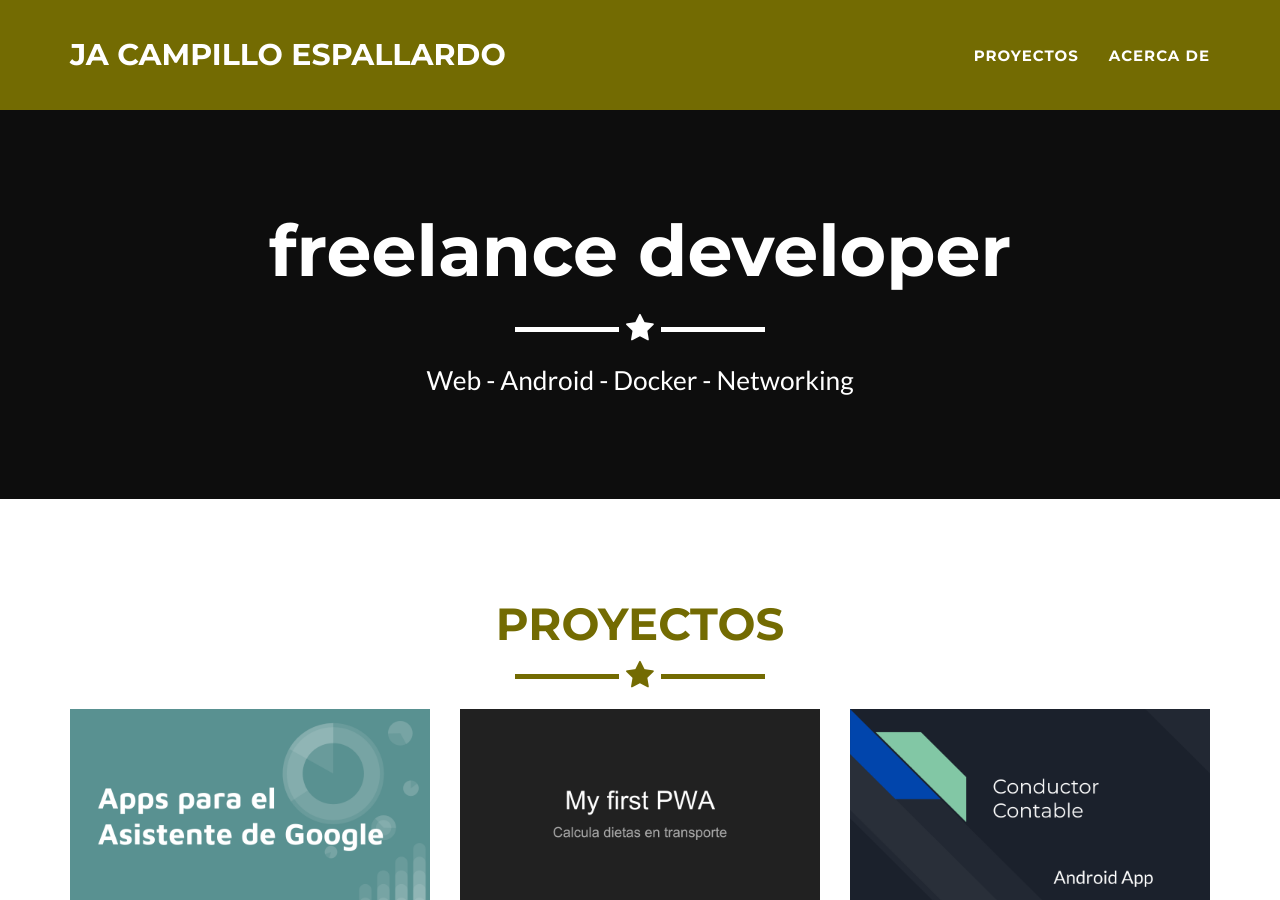
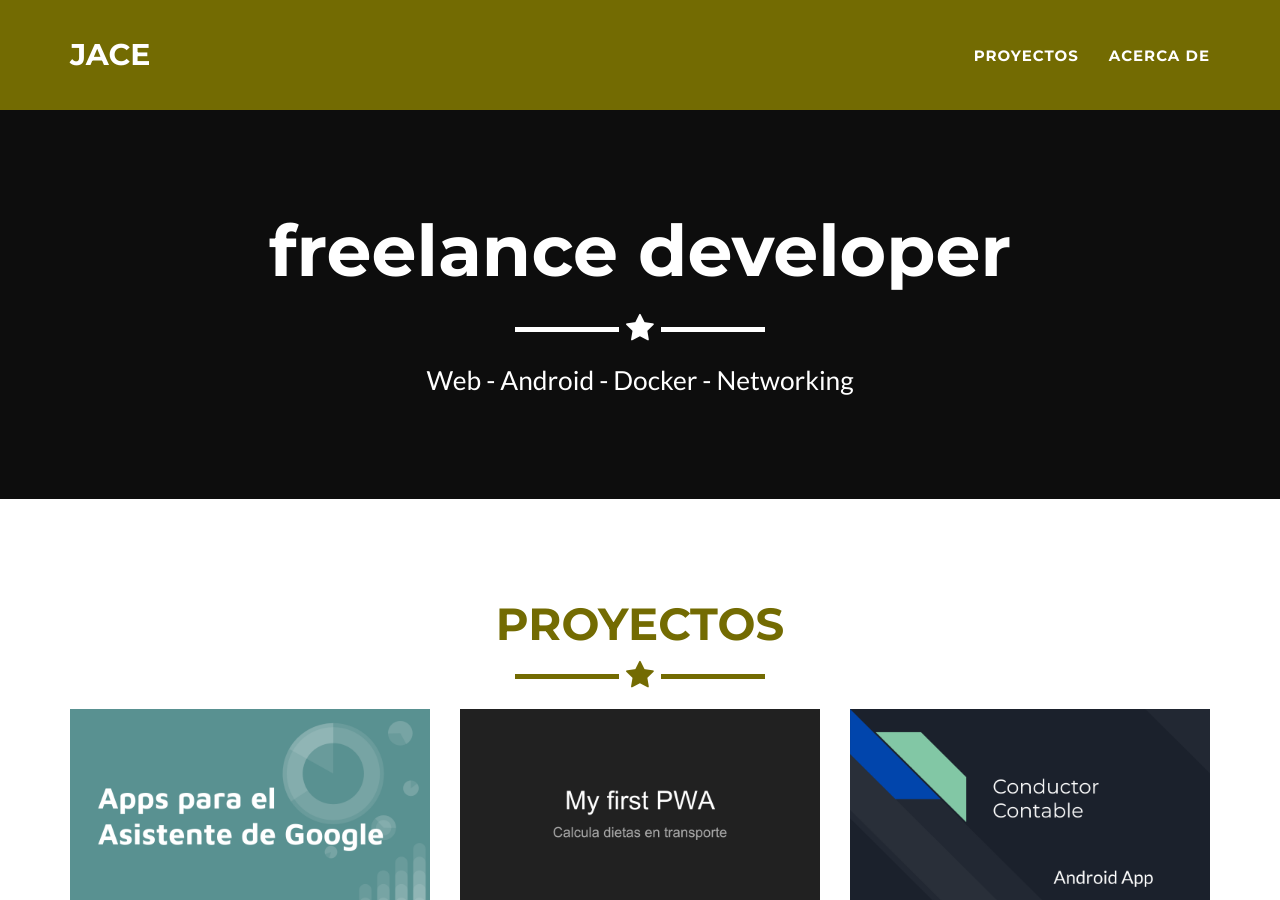
Before and after one commit to joseantoniocampillo/joseantoniocampillo.github.io, a Jekyll site: the page built from index.html, in a window 1280 px wide and 900 px high. Built offline with Jekyll 4.4.1, drawn with Linux system fonts in a browser that asks for light colours.

Commit message:
Update _config.yml

```diff
--- a/_config.yml
+++ b/_config.yml
@@ -1,5 +1,6 @@
 # Site settings
-title: JA Campillo Espallardo
+title: JACE
+subtitle: Jose Antonio Campillo Espallardo
 email: campi1112@hotmail.com
 url: #https://example.github.io
 description: "Inquietudes, avances, proyectos"
```
